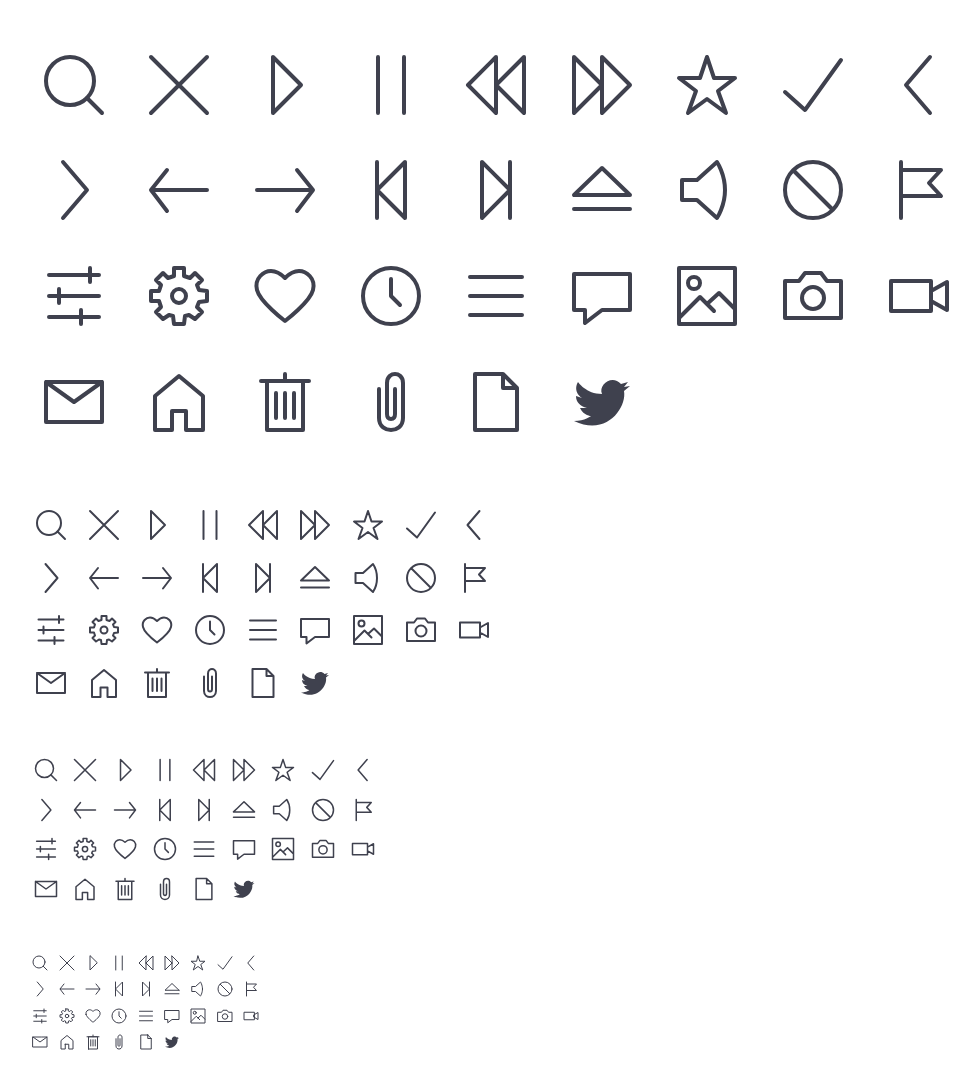
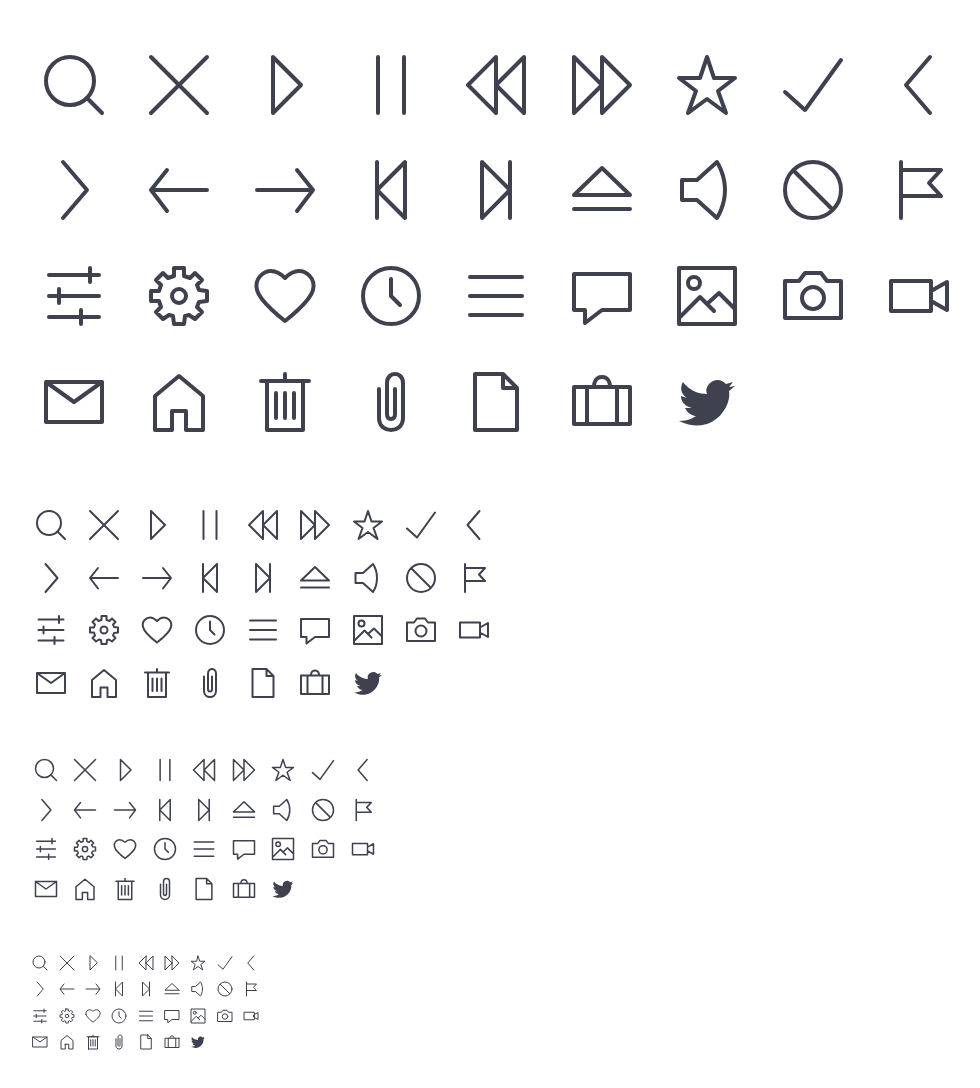
Before and after one commit to danklammer/bytesize-icons, a plain HTML site: page svg64.html in a window 1280 px wide. Shown: the whole page, without its empty margins (19-999 px from the left). Drawn offline with Linux system fonts and the light colour scheme.

Commit message:
Add work icon

```diff
--- a/svg64.html
+++ b/svg64.html
@@ -175,6 +175,10 @@
             <path d="M39 4 L11 4 11 60 53 60 53 18 39 4 Z M39 4 L39 18 53 18" />
         </symbol>
 
+        <symbol id="icon-work" viewBox="0 0 64 64">
+            <path d="M60 17 L4 17 4 54 60 54 60 17 Z M40 16 C40 16 40 7 32 7 24 7 24 16 24 16 M17 54 L17 17 M47 54 L47 17" />
+        </symbol>
+
         <symbol id="icon-twitter" viewBox="0 0 64 64">
             <path stroke-width="0" fill="currentColor" d="M60 16 L54 17 L58 12 L51 14 C42 4 28 15 32 24 C16 24 8 12 8 12 C8 12 2 21 12 28 L6 26 C6 32 10 36 17 38 L10 38 C14 46 21 46 21 46 C21 46 15 51 4 51 C37 67 57 37 54 21 Z" />
         </symbol>
@@ -216,6 +220,7 @@
         <svg><use xlink:href="#icon-trash" /></svg>
         <svg><use xlink:href="#icon-paperclip" /></svg>
         <svg><use xlink:href="#icon-file" /></svg>
+        <svg><use xlink:href="#icon-work" /></svg>
         <svg><use xlink:href="#icon-twitter" /></svg>
     </div></div>
 
@@ -252,6 +257,7 @@
         <svg><use xlink:href="#icon-trash" /></svg>
         <svg><use xlink:href="#icon-paperclip" /></svg>
         <svg><use xlink:href="#icon-file" /></svg>
+        <svg><use xlink:href="#icon-work" /></svg>
         <svg><use xlink:href="#icon-twitter" /></svg>
     </div></div>
 
@@ -288,6 +294,7 @@
         <svg><use xlink:href="#icon-trash" /></svg>
         <svg><use xlink:href="#icon-paperclip" /></svg>
         <svg><use xlink:href="#icon-file" /></svg>
+        <svg><use xlink:href="#icon-work" /></svg>
         <svg><use xlink:href="#icon-twitter" /></svg>
     </div></div>
 
@@ -324,6 +331,7 @@
         <svg><use xlink:href="#icon-trash" /></svg>
         <svg><use xlink:href="#icon-paperclip" /></svg>
         <svg><use xlink:href="#icon-file" /></svg>
+        <svg><use xlink:href="#icon-work" /></svg>
         <svg><use xlink:href="#icon-twitter" /></svg>
     </div></div>
 
```
Also changed, not shown: svg64-singles.html (+4 -0 lines), singles/icon-work.svg (added), 1 other file.
